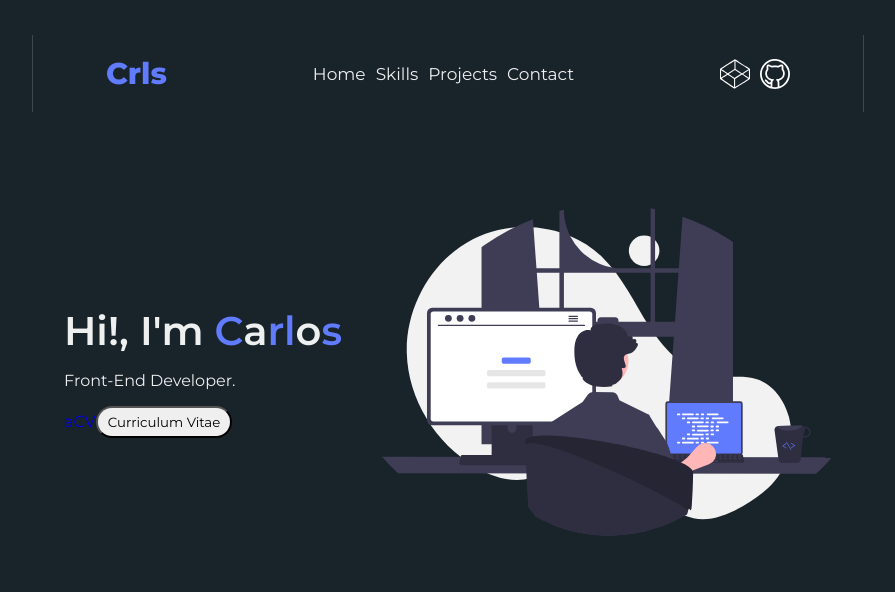
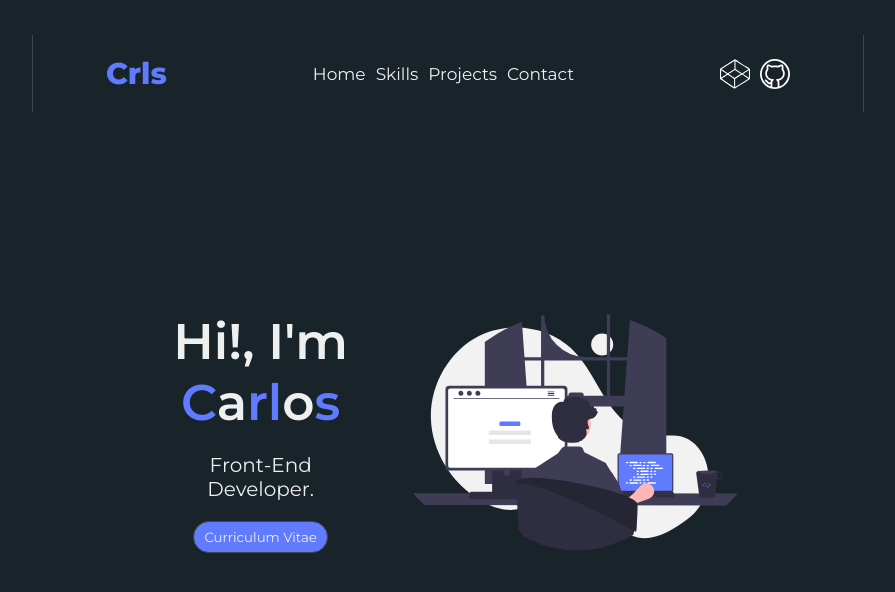
Before and after one commit to Crls-Guerrero/react-portfolio, a React (Create React App) app: page / in a window 1280 px wide. Shown: the top 592 px of the page, without its empty margins (192-1087 px from the left). Built offline with nearby package versions, Linux system fonts and the light colour scheme; a web font is replaced by a local one.

Commit message:
push modifc

```diff
--- a/src/components/Profile.jsx
+++ b/src/components/Profile.jsx
@@ -16,7 +16,6 @@ function Profile(){
                     <span>s</span>
                 </h2>
                 <p>Front-End Developer.</p>
-                <a href="../pdf/CV.pdf" target="_blank">aCV</a>
                 <button onClick={Curriculum}>Curriculum Vitae</button>
             </div>
             <IconDeveloperBackground className="icon-dev"/>
--- a/src/style/Profile.css
+++ b/src/style/Profile.css
@@ -1,15 +1,18 @@
 .about{
+    width: calc(100% - 700px);
+    margin-top: 10px;
     display: flex;
     align-items:center;
-    justify-content: space-betweengt;
-    gap: 40px;
+    text-align: center;
+    justify-content: center;
+    gap: 50px;
 }
 .about-me{
     margin: 0;
 }
 .about-me h2{
     margin: 0;
-    font-size: 40px;
+    font-size: 50px;
     font-weight: 600;
     color: var(--letra-white);
 }
@@ -18,12 +21,21 @@
 }
 .about-me p{
     color: var(--letra-white);
+    font-size: 20px;
 }
 .about-me button{
-    padding: 6px 10px;
+    padding: 7px 10px;
     border-radius: 30px;
+    cursor: pointer;
+    background-color: var(--letra-titulo);
+    color: var(--letra-white);
+    border: 1px solid var(--letra-black);
+}
+.about-me button:hover{
+    background-color: var(--letra-white);
+    color: var(--letra-black);
 }
 .icon-dev{
-    width: 450px;
-    height: 450px;
+    width: 550px;
+    height: 550px;
 }
```
Also changed, not shown: 1 other file (tests, documents, lock files or other folders).
